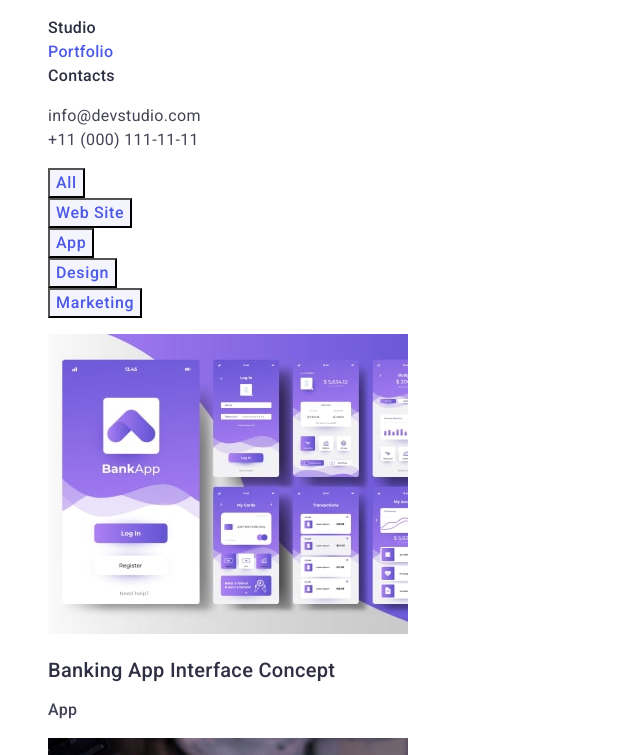
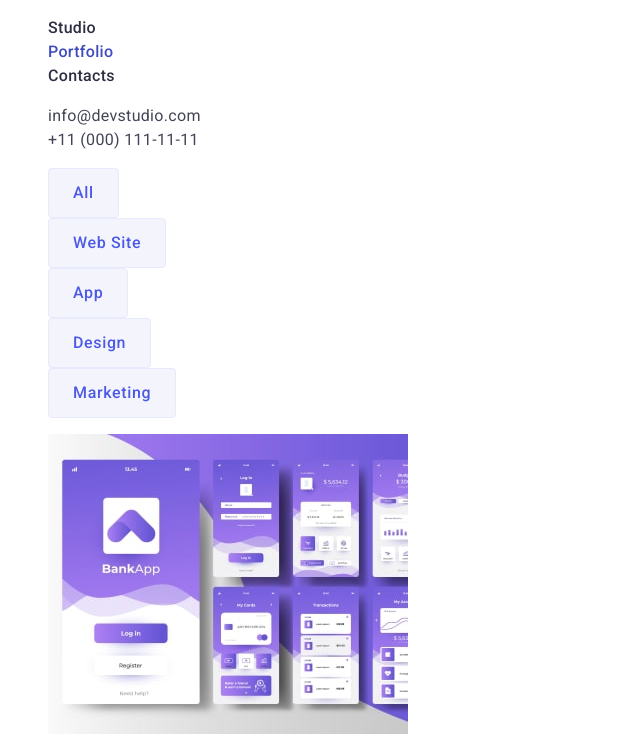
Before and after one commit to martynenkovDm/goit-markup-hw-02, a plain HTML site: page portfolio.html in a window 1280 px wide. Shown: the part 33-788 px from the top of the page, without its empty margins (0-640 px from the left). Drawn offline with Linux system fonts and the light colour scheme.

Commit message:
change css .page to body, add classes for buttons,

```diff
--- a/css/styles.css
+++ b/css/styles.css
@@ -3,6 +3,7 @@
   --main-heading-color: #ffffff;
   --secondary-text-color: #2e2f42;
   --accent-color: #4d5ae5;
+  --focus-nav-color: #404bbf;
   --footer-text-color: #e7e9fc;
   --logotype-part-color: #f4f4fd;
   --primary-bc-color: #f5f5f5;
@@ -11,11 +12,10 @@
   --primary-button-color: #404bbf;
 }
 /** Body */
-.page {
+body {
   background-color: var(--main-heading-color);
   color: var(--primary-text-color);
-  font-family: "roboto", sans-serif;
-  font-size: 16px;
+  font-family: "Roboto", sans-serif;
   line-height: 1.5;
   letter-spacing: 0.02em;
 }
@@ -54,7 +54,7 @@ ul {
   box-shadow: inset 0px 0px 12px rgba(0, 0, 0, 0.05);
 }
 .header-navigation .header-link.current {
-  color: var(--accent-color);
+  color: var(--focus-nav-color);
 }
 .header-auth .header-link {
   color: var(--primary-text-color);
@@ -133,11 +133,24 @@ ul {
   text-decoration: none;
   letter-spacing: 0.04em;
   cursor: pointer;
+  border: none;
+  padding: 16px 32px;
+}
+.button.hero-btn{
+  box-shadow: 0px 4px 4px rgba(0, 0, 0, 0.15);
+    border-radius: 4px;
+    padding: 16px 32px;
+}
+.button.filter-btn {
+  border: 1px solid #E7E9FC;
+  border-radius: 4px;
+  padding: 12px 24px;
 }
 .button.primary {
   color: var(--accent-color);
   background-color: var(--logotype-part-color);
 }
+
 .button:hover {
   color: var(--main-heading-color);
   background-color: var(--primary-button-color);
--- a/portfolio.html
+++ b/portfolio.html
@@ -13,7 +13,7 @@
     <title>WebStudio</title>
     <link href="./css/styles.css" rel="stylesheet" />
   </head>
-  <body class="page">
+  <body>
     <header>
       <a class="logotype" href="./index.html"
         >Web<span class="logotype-studio">Studio</span></a
@@ -51,19 +51,25 @@
         <h1 class="hidden-tag">Hiden Tag h1</h1>
         <ul class="filter-button">
           <li class="filter-button-item">
-            <button type="button" class="button primary">All</button>
+            <button type="button" class="button primary filter-btn">All</button>
           </li>
           <li class="filter-button-item">
-            <button type="button" class="button primary">Web Site</button>
+            <button type="button" class="button primary filter-btn">
+              Web Site
+            </button>
           </li>
           <li class="filter-button-item">
-            <button type="button" class="button primary">App</button>
+            <button type="button" class="button primary filter-btn">App</button>
           </li>
           <li class="filter-button-item">
-            <button type="button" class="button primary">Design</button>
+            <button type="button" class="button primary filter-btn">
+              Design
+            </button>
           </li>
           <li class="filter-button-item">
-            <button type="button" class="button primary">Marketing</button>
+            <button type="button" class="button primary filter-btn">
+              Marketing
+            </button>
           </li>
         </ul>
         <ul class="filter">
```
Also changed, not shown: index.html (+2 -2 lines).
